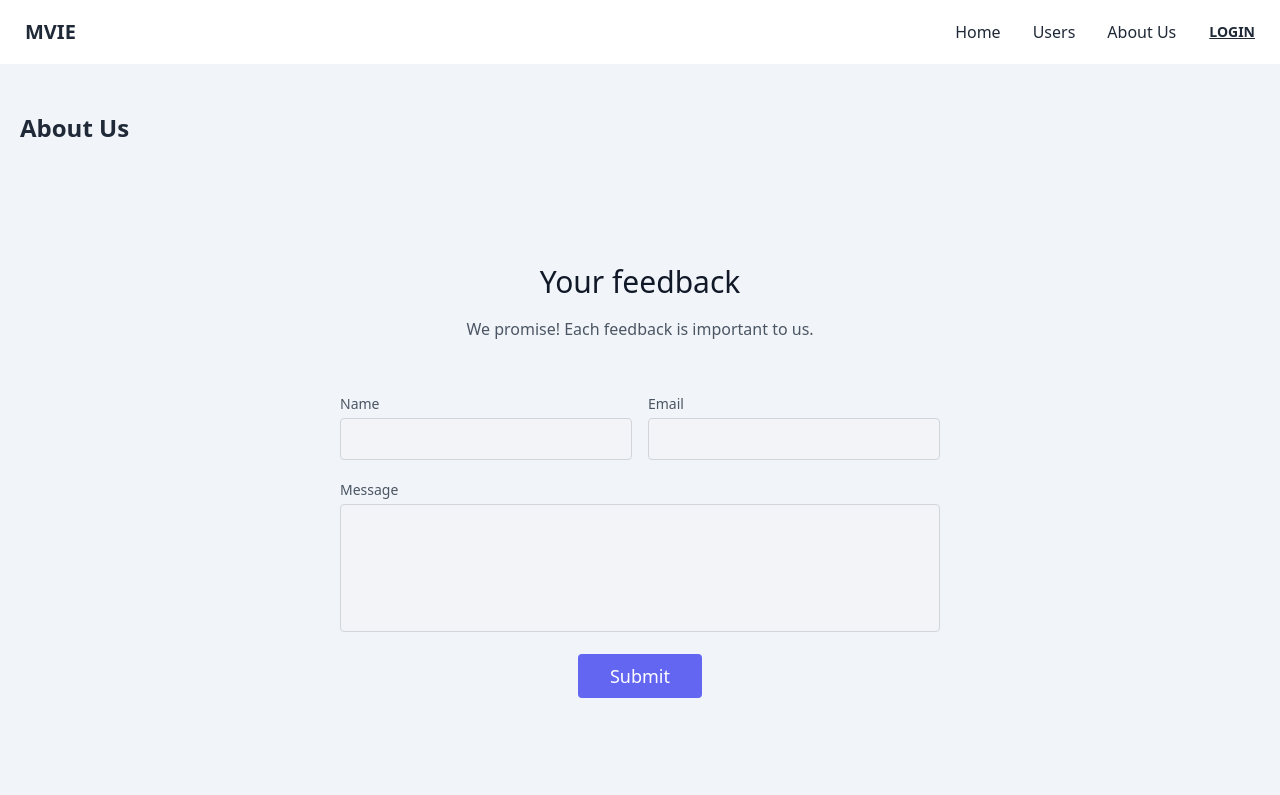
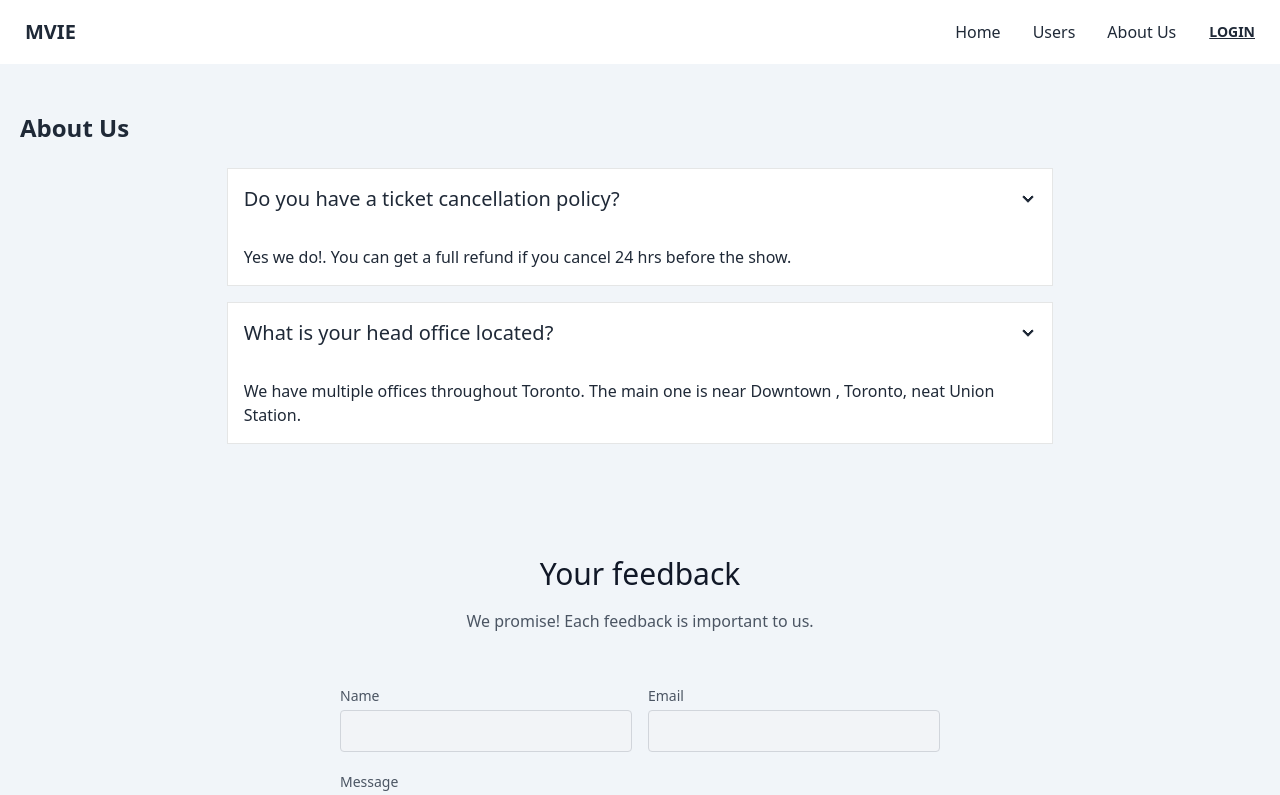
Before and after one commit to harikrishkk/shopping-cart, a React (Create React App) app: page /about in a window 1280 px wide. Shown: the top 795 px of the page. Built offline with nearby package versions, Linux system fonts and the light colour scheme.

Commit message:
commit 17: create custom hooks - useToggle and use-http

```diff
--- a/craco.config.js
+++ b/craco.config.js
@@ -8,6 +8,8 @@ module.exports = {
       '@shared': path.join(path.resolve(__dirname, './src/components/shared')),
       '@pages': path.join(path.resolve(__dirname, './src/components/pages')),
       '@context': path.join(path.resolve(__dirname, './src/context')),
+      '@hooks': path.join(path.resolve(__dirname, './src/hooks')),
+      '@api': path.join(path.resolve(__dirname, './src/api')),
     },
   },
 };
--- /dev/null
+++ b/src/api/apiReducer.js
@@ -0,0 +1,28 @@
+export const INIT_STATE = {
+  data: [],
+  loaded: false,
+  loading: false,
+};
+
+export const apiReducer = (state, action) => {
+  switch (action.type) {
+    case 'FETCH_DATA_INIT': {
+      return {
+        ...state,
+        loading: true,
+      };
+    }
+
+    case 'FETCH_DATA_SUCCESS': {
+      return {
+        ...state,
+        loading: false,
+        loaded: true,
+        data: action.payload.data,
+      };
+    }
+
+    default:
+      return state;
+  }
+};
--- /dev/null
+++ b/src/components/FAQ.js
@@ -0,0 +1,30 @@
+import React, { useState } from 'react';
+
+const FAQ = () => {
+  const [isOpen, setIsOpen] = useState(true);
+
+  const toggleStatus = () => {
+    setIsOpen((flag) => !flag);
+  };
+
+  return (
+    <div className="w-full md:w-2/3 collapse border border-base-300 bg-base-100 collapse-arrow mb-4">
+      <div
+        onClick={toggleStatus}
+        className="collapse-title text-xl font-medium"
+      >
+        Do you have a ticket cancellation policy?
+      </div>
+      {isOpen && (
+        <div className="p-4">
+          <p>
+            Yes we do!. You can get a full refund if you cancel 24 hrs before
+            the show.
+          </p>
+        </div>
+      )}
+    </div>
+  );
+};
+
+export default FAQ;
--- /dev/null
+++ b/src/components/Office.js
@@ -0,0 +1,24 @@
+import React from 'react';
+import useToggle from '@hooks/use-toggle';
+
+const Office = () => {
+  const { isOpen, toggle } = useToggle(true);
+
+  return (
+    <div className="w-full md:w-2/3 collapse border border-base-300 bg-base-100 collapse-arrow mb-4">
+      <div onClick={toggle} className="collapse-title text-xl font-medium">
+        What is your head office located?
+      </div>
+      {isOpen && (
+        <div className="p-4">
+          <p>
+            We have multiple offices throughout Toronto. The main one is near
+            Downtown , Toronto, neat Union Station.
+          </p>
+        </div>
+      )}
+    </div>
+  );
+};
+
+export default Office;
--- a/src/components/pages/About.js
+++ b/src/components/pages/About.js
@@ -1,10 +1,16 @@
 import React from 'react';
 import FeedbackForm from '@components/FeedbackForm';
-
+import FAQ from '@components/FAQ';
+import Office from '@components/Office';
 const About = () => {
   return (
     <div className="container px-5 py-12 mx-auto">
       <h2 className="text-2xl mb-6 font-bold"> About Us </h2>
+      <div className="flex justify-center flex-col items-center">
+        <FAQ />
+        <Office />
+      </div>
+
       <FeedbackForm />
     </div>
   );
--- a/src/components/pages/Home.js
+++ b/src/components/pages/Home.js
@@ -3,14 +3,20 @@ import NotificationBar from '@shared/NotificationBar';
 import MovieCard from '@components/MovieCard';
 import Banner from '@shared/Banner';
 import LuckyDraw from '@components/LuckyDraw';
-import axios from 'axios';
+import useHttp from '@hooks/use-http';
 
 const Home = () => {
   const [movies, setMovies] = useState([]);
+  const [totalMovies, setTotalMovies] = useState(0);
   const [pages, setPages] = useState(1);
   const [selectedMovie, setSelectedMovie] = useState(null);
   const [isDisabled, setIsDisabled] = useState(false);
   const [likes, setLikes] = useState(458);
+  const [api, setApi] = useState(false);
+
+  const {
+    state: { data, loading },
+  } = useHttp('https://api.sampleapis.com/movies/animation', api);
 
   const handleMovieSelect = useCallback(
     (movie) => {
@@ -30,21 +36,31 @@ const Home = () => {
     setPages((p) => p + 1);
   };
 
+  // For movies
   useEffect(() => {
-    axios
-      .get('https://api.sampleapis.com/movies/animation')
-      .then((response) => {
-        console.log(response);
-        const data = response.data.slice(
-          pages === 1 ? 0 : pages * 10 + 1,
-          pages === 1 ? 10 : pages * 10 + 10
-        );
-        setMovies([...movies, ...data]);
-        if (pages >= Math.floor(response.data.length / 10)) {
-          setIsDisabled(true);
-        }
-      });
+    const movieData = data.slice(
+      pages === 1 ? 0 : pages * 10 + 1,
+      pages === 1 ? 10 : pages * 10 + 10
+    );
+    setTotalMovies(data.length);
+    setMovies([...movies, ...movieData]);
+    setApi(false);
+  }, [data]);
+
+  // for triggering API call
+  useEffect(() => {
+    setApi(true);
   }, [pages]);
+
+  // Disabling the button
+  useEffect(() => {
+    if (
+      pages === Math.ceil(movies.length / 10) &&
+      pages === Math.floor(totalMovies / 10)
+    ) {
+      setIsDisabled(true);
+    }
+  }, [movies, totalMovies, pages]);
 
   return (
     <div>
@@ -58,7 +74,8 @@ const Home = () => {
         <Banner />
         <div className="container px-5 py-12 mx-auto">
           <h2 className="text-2xl mb-8 font-bold"> Movies </h2>
-          {movies.length === 0 && (
+
+          {loading && (
             <h1 className="btn bg-transparent text-black border-transparent loading">
               Loading...
             </h1>
@@ -77,7 +94,7 @@ const Home = () => {
           </div>
           <div className="my-8 flex align-center justify-center">
             <button
-              disabled={isDisabled}
+              disabled={isDisabled || loading}
               onClick={loadMore}
               className="btn btn-sm"
             >
--- /dev/null
+++ b/src/hooks/use-http.js
@@ -0,0 +1,33 @@
+import React, { useEffect, useReducer } from 'react';
+import axios from 'axios';
+import { apiReducer, INIT_STATE } from '@api/apiReducer';
+
+const useHttp = (url, flag) => {
+  const [state, dispatch] = useReducer(apiReducer, INIT_STATE);
+  useEffect(() => {
+    let timeoutId = null;
+    if (flag) {
+      dispatch({
+        type: 'FETCH_DATA_INIT',
+      });
+      axios.get(url).then((response) => {
+        timeoutId = setTimeout(() => {
+          dispatch({
+            type: 'FETCH_DATA_SUCCESS',
+            payload: {
+              data: response.data,
+            },
+          });
+        }, 1000);
+      });
+    }
+    return () => {
+      clearInterval(timeoutId);
+    };
+  }, [flag]);
+  return {
+    state,
+  };
+};
+
+export default useHttp;
--- /dev/null
+++ b/src/hooks/use-toggle.js
@@ -0,0 +1,13 @@
+import { useState } from 'react';
+
+const useToggle = (open = false) => {
+  const [isOpen, setIsOpen] = useState(open);
+  const toggle = () => {
+    setIsOpen((v) => !v);
+  };
+  return {
+    isOpen,
+    toggle,
+  };
+};
+export default useToggle;
```
